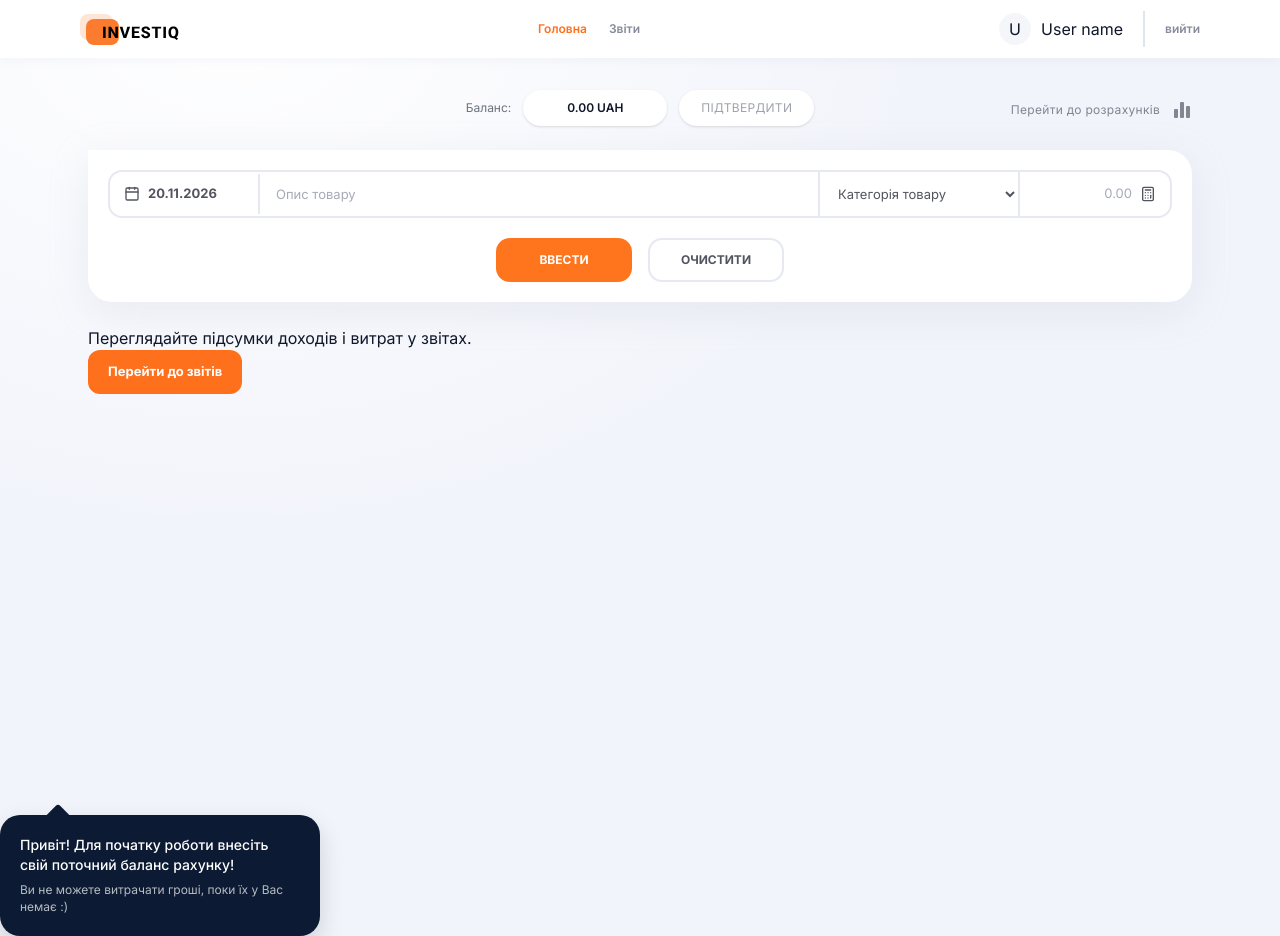
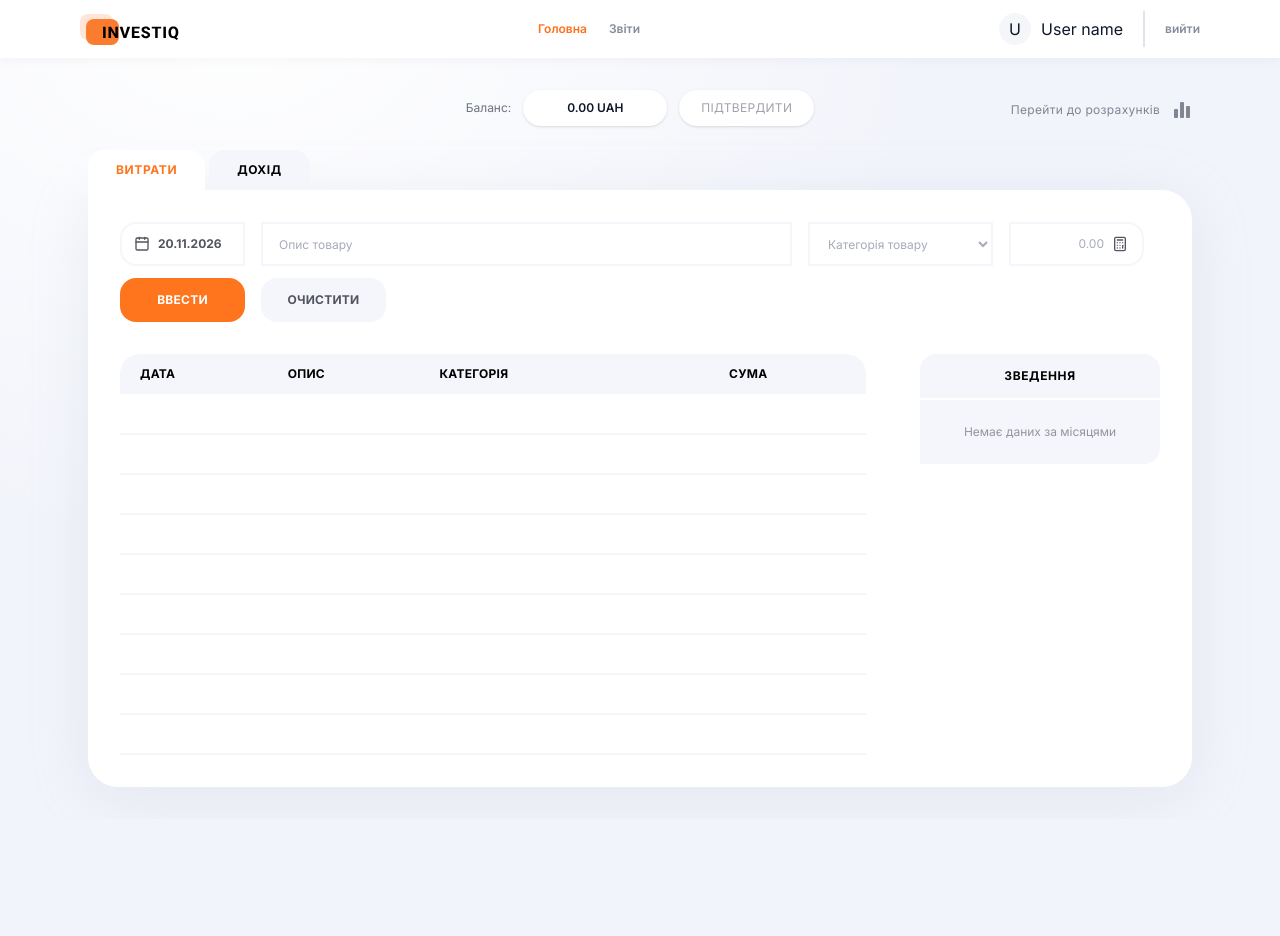
Before and after one commit to Hlib612/invest_iq, a React (Vite) app in the folder finance-app/: page /dashboard in a window 1280 px wide. After the commit the page ends 819 px from the top, so only its background shows below. Built offline with nearby package versions, Linux system fonts and the light colour scheme.

Commit message:
feat: complete dashboard layout, transaction form, summary, and balance tooltip
- add expenses/income tabs and single-row transaction form
- implement transaction table, monthly summary, and delete flow
- add post-auth balance tooltip with outside-click dismissal

```diff
--- a/finance-app/package.json
+++ b/finance-app/package.json
@@ -40,6 +40,7 @@
     "eslint-plugin-react-refresh": "^0.5.7",
     "globals": "^17.13.0",
     "prettier": "^3.10.1",
+    "sass": "^1.108.2",
     "sass-embedded": "^1.108.2",
     "typescript": "~6.0.3",
     "typescript-eslint": "^8.72.1",
--- a/finance-app/src/components/BalanceBar.tsx
+++ b/finance-app/src/components/BalanceBar.tsx
@@ -1,3 +1,6 @@
+import { useEffect, useRef } from 'react';
+import { useAppDispatch, useAppSelector } from '@/app/hooks';
+import { dismissBalanceTooltip } from '@/features/auth/authSlice';
 import { useBalance } from '@/hooks/useBalance';
 import { formatMoney } from '@/utils/formatMoney';
 import { ReportsLink } from './ReportsLink';
@@ -11,13 +14,35 @@ interface Props {
 const pill = 'rounded-full border-2 border-white bg-white px-5 py-2 shadow-sm';
 
 export function BalanceBar({ onConfirm, showReportsLink = true }: Props) {
+  const dispatch = useAppDispatch();
   const balance = useBalance();
-  const isNewUser = balance === 0;
+  const showBalanceTooltip = useAppSelector((state) => state.auth.showBalanceTooltip);
+  const tooltipWrapperRef = useRef<HTMLDivElement | null>(null);
+
+  useEffect(() => {
+    if (!showBalanceTooltip) return;
+
+    const handleOutsideClick = (event: MouseEvent) => {
+      const target = event.target as Node | null;
+      if (
+        tooltipWrapperRef.current &&
+        target &&
+        !tooltipWrapperRef.current.contains(target)
+      ) {
+        dispatch(dismissBalanceTooltip());
+      }
+    };
+
+    document.addEventListener('mousedown', handleOutsideClick);
+    return () => {
+      document.removeEventListener('mousedown', handleOutsideClick);
+    };
+  }, [showBalanceTooltip, dispatch]);
 
   return (
     <div className="mb-6 grid items-center gap-4 md:grid-cols-3">
       <div className="hidden md:block" />
-      <div className="flex items-center justify-center gap-3 justify-self-center">
+      <div className="relative flex items-center justify-center gap-3 justify-self-center">
         <span className="text-xs text-ink/60">Баланс:</span>
         <div className={`${pill} min-w-36 text-center text-xs font-semibold`}>
           {formatMoney(balance)} UAH
@@ -30,7 +55,14 @@ export function BalanceBar({ onConfirm, showReportsLink = true }: Props) {
           Підтвердити
         </button>
 
-        {isNewUser && <WelcomeTooltip />}
+        {showBalanceTooltip && (
+          <div
+            ref={tooltipWrapperRef}
+            className="absolute top-full left-1/2 z-30 mt-3 -translate-x-1/2"
+          >
+            <WelcomeTooltip />
+          </div>
+        )}
       </div>
       <div className="justify-self-center md:justify-self-end">
         {showReportsLink && <ReportsLink className="text-xs" />}
--- /dev/null
+++ b/finance-app/src/components/Summary/Summary.tsx
@@ -0,0 +1,38 @@
+import { useAppSelector } from '@/app/hooks';
+import { selectMonthlySummary } from '@/features/transactions/selectors';
+
+function formatSummaryAmount(value: number): string {
+  const [whole = '0', cents = '00'] = Math.abs(value).toFixed(2).split('.');
+  const withSpaces = whole.replace(/\B(?=(\d{3})+(?!\d))/g, ' ');
+  return `${withSpaces}.${cents}`;
+}
+
+export function Summary() {
+  const rows = useAppSelector(selectMonthlySummary);
+
+  return (
+    <aside className="w-full overflow-hidden rounded-t-2xl rounded-br-2xl bg-[#F5F6FB] lg:w-60 shrink-0">
+      <div className="border-b-2 border-white py-3.5 text-center text-xs font-bold tracking-wider text-[#000000] uppercase">
+        Зведення
+      </div>
+
+      {rows.length === 0 ? (
+        <div className="px-5 py-6 text-center text-xs text-[#52555F]/60">
+          Немає даних за місяцями
+        </div>
+      ) : (
+        <ul className="divide-y-2 divide-white">
+          {rows.map((row) => (
+            <li
+              key={`${row.year}-${row.month}`}
+              className="flex items-center justify-between px-5 py-3 text-xs text-[#52555F]"
+            >
+              <span className="uppercase">{row.label}</span>
+              <span>{formatSummaryAmount(row.total)}</span>
+            </li>
+          ))}
+        </ul>
+      )}
+    </aside>
+  );
+}
--- a/finance-app/src/components/TransactionForm/TransactionForm.module.scss
+++ b/finance-app/src/components/TransactionForm/TransactionForm.module.scss
@@ -1,25 +1,23 @@
 .form {
   display: flex;
   flex-direction: column;
-  gap: 20px;
-  margin-top: 20px;
-  margin-bottom: 24px;
-  padding: 20px;
-  background-color: #ffffff;
-  border-radius: 0 24px 24px 24px;
-  box-shadow: 0 10px 40px rgba(170, 178, 197, 0.2);
+  gap: 12px;
+
+  @media (max-width: 1024px) {
+    padding: 20px;
+    border-radius: 0 20px 20px 20px;
+  }
 }
 
 .row {
   display: grid;
-  grid-template-columns: 150px 1fr 200px 150px;
+  grid-template-columns: 125px minmax(180px, 1fr) 185px 135px auto;
   align-items: center;
-  border: 2px solid #e6e9f2;
-  border-radius: 14px;
-  background-color: #ffffff;
+  gap: 16px;
 
-  @media (max-width: 900px) {
+  @media (max-width: 1024px) {
     grid-template-columns: 1fr;
+    gap: 12px;
   }
 }
 
@@ -27,13 +25,28 @@
   display: flex;
   align-items: center;
   gap: 8px;
-  padding: 10px 14px;
-  border-right: 2px solid #e6e9f2;
-  font-size: 13px;
+  height: 44px;
+  padding: 0 12px;
+  border: 2px solid #f5f6fc;
+  border-radius: 16px 0 0 16px;
+  font-size: 12px;
   font-weight: 700;
   color: #52555f;
+  background-color: #ffffff;
 
-  // Стилі самого календарика, який відкривається при кліку на дату
+  :global(.react-datepicker-wrapper),
+  :global(.react-datepicker__input-container),
+  :global(.react-datepicker__input-container input) {
+    width: 100%;
+    border: none;
+    outline: none;
+    background: transparent;
+    font-size: 12px;
+    font-weight: 700;
+    color: #52555f;
+    cursor: pointer;
+  }
+
   :global(.react-datepicker) {
     font-family: inherit;
     border: 1px solid #e6e9f2;
@@ -58,21 +71,28 @@
   :global(.react-datepicker__day:hover) {
     border-radius: 8px;
   }
+
+  @media (max-width: 1024px) {
+    border-radius: 16px;
+  }
 }
 
 .input {
   width: 100%;
   height: 44px;
   padding: 0 16px;
-  border: none;
-  border-right: 2px solid #e6e9f2;
+  border: 2px solid #f5f6fc;
   outline: none;
-  background-color: transparent;
-  font-size: 13px;
+  background-color: #ffffff;
+  font-size: 12px;
   color: #52555f;
 
   &::placeholder {
     color: #a6abb9;
+  }
+
+  @media (max-width: 1024px) {
+    border-radius: 16px;
   }
 }
 
@@ -80,13 +100,16 @@
   width: 100%;
   height: 44px;
   padding: 0 14px;
-  border: none;
-  border-right: 2px solid #e6e9f2;
+  border: 2px solid #f5f6fc;
   outline: none;
   background-color: #ffffff;
-  font-size: 13px;
-  color: #52555f;
+  font-size: 12px;
+  color: #a6abb9;
   cursor: pointer;
+
+  @media (max-width: 1024px) {
+    border-radius: 16px;
+  }
 }
 
 .amountBox {
@@ -94,8 +117,15 @@
   align-items: center;
   justify-content: space-between;
   gap: 8px;
+  height: 44px;
   padding: 0 14px;
-  height: 44px;
+  border: 2px solid #f5f6fc;
+  border-radius: 0 16px 16px 0;
+  background-color: #ffffff;
+
+  @media (max-width: 1024px) {
+    border-radius: 16px;
+  }
 }
 
 .amountInput {
@@ -104,7 +134,7 @@
   outline: none;
   background-color: transparent;
   text-align: right;
-  font-size: 13px;
+  font-size: 12px;
   font-weight: 700;
   color: #52555f;
 
@@ -121,41 +151,47 @@
 
 .buttons {
   display: flex;
-  justify-content: center;
   align-items: center;
   gap: 16px;
+
+  @media (max-width: 1024px) {
+    justify-content: center;
+    margin-top: 8px;
+  }
 }
 
 .btnSubmit {
-  min-width: 136px;
+  min-width: 125px;
   height: 44px;
-  padding: 0 20px;
-  border-radius: 14px;
+  padding: 0 16px;
+  border-radius: 16px;
   border: none;
   background-color: #ff751d;
   color: #ffffff;
   font-size: 12px;
   font-weight: 700;
+  letter-spacing: 0.02em;
   text-transform: uppercase;
   cursor: pointer;
 }
 
 .btnReset {
-  min-width: 136px;
+  min-width: 125px;
   height: 44px;
-  padding: 0 20px;
-  border-radius: 14px;
-  border: 2px solid #e6e9f2;
-  background-color: #ffffff;
+  padding: 0 16px;
+  border-radius: 16px;
+  border: 2px solid #f5f6fc;
+  background-color: #f5f6fb;
   color: #52555f;
   font-size: 12px;
   font-weight: 700;
+  letter-spacing: 0.02em;
   text-transform: uppercase;
   cursor: pointer;
 }
 
 .error {
-  text-align: center;
+  margin: 0;
   color: #e53935;
   font-size: 12px;
   font-weight: 600;
--- a/finance-app/src/components/TransactionForm/TransactionForm.tsx
+++ b/finance-app/src/components/TransactionForm/TransactionForm.tsx
@@ -9,7 +9,6 @@ import { addTransaction } from '@/services/mock/transactionsApi';
 import type { ICategory, TransactionType } from '@/types';
 import styles from './TransactionForm.module.scss';
 
-// Категорії для вибору у формі
 const CATEGORIES: ICategory[] = [
   { id: 'food', name: 'Продукти', type: 'expense', color: '#FF751D' },
   { id: 'transport', name: 'Транспорт', type: 'expense', color: '#FF751D' },
@@ -23,7 +22,6 @@ const CATEGORIES: ICategory[] = [
   { id: 'extra-income', name: 'Дод. прибуток', type: 'income', color: '#FF751D' },
 ];
 
-// Проста функція: залишає цифри, крапку/кому та розбиває тисячі пробілами
 function formatAmountDisplay(rawText: string): string {
   let cleanText = '';
 
@@ -84,7 +82,6 @@ export function TransactionForm() {
     (state) => state.transactions.activeTab,
   );
 
-  // Стани полів форми
   const [date, setDate] = useState<Date | null>(new Date());
   const [description, setDescription] = useState('');
   const [categoryId, setCategoryId] = useState('');
@@ -93,6 +90,8 @@ export function TransactionForm() {
   const [isSubmitting, setIsSubmitting] = useState(false);
 
   const filteredCategories = CATEGORIES.filter((item) => item.type === activeTab);
+  const isCategoryValidForTab = filteredCategories.some((cat) => cat.id === categoryId);
+  const effectiveCategoryId = isCategoryValidForTab ? categoryId : '';
 
   const handleReset = () => {
     setDate(new Date());
@@ -102,7 +101,6 @@ export function TransactionForm() {
     setError('');
   };
 
-  // Відправка форми
   const handleSubmit = async (e: FormEvent) => {
     e.preventDefault();
 
@@ -113,7 +111,7 @@ export function TransactionForm() {
       return;
     }
 
-    if (categoryId === '') {
+    if (effectiveCategoryId === '') {
       setError('Оберіть категорію');
       return;
     }
@@ -132,7 +130,7 @@ export function TransactionForm() {
       const created = await addTransaction({
         amount,
         type: activeTab,
-        categoryId,
+        categoryId: effectiveCategoryId,
         description: description.trim(),
         date: selectedDate.toISOString(),
       });
@@ -152,9 +150,7 @@ export function TransactionForm() {
 
   return (
     <form className={styles.form} onSubmit={handleSubmit}>
-      {/* Рядок з полями: Дата, Опис, Категорія, Сума */}
       <div className={styles.row}>
-        {/* Поле 1: Дата */}
         <div className={styles.dateBox}>
           <Calendar size={16} className={styles.iconMuted} />
           <DatePicker
@@ -164,7 +160,6 @@ export function TransactionForm() {
           />
         </div>
 
-        {/* Поле 2: Опис */}
         <input
           type="text"
           className={styles.input}
@@ -173,10 +168,9 @@ export function TransactionForm() {
           onChange={(e) => setDescription(e.target.value)}
         />
 
-        {/* Поле 3: Категорія */}
         <select
           className={styles.select}
-          value={categoryId}
+          value={effectiveCategoryId}
           onChange={(e) => setCategoryId(e.target.value)}
         >
           <option value="">
@@ -189,7 +183,6 @@ export function TransactionForm() {
           ))}
         </select>
 
-        {/* Поле 4: Сума */}
         <div className={styles.amountBox}>
           <input
             type="text"
@@ -203,16 +196,19 @@ export function TransactionForm() {
         </div>
       </div>
 
-      {/* Повідомлення про помилку, якщо щось не заповнено */}
       {error !== '' && <p className={styles.error}>{error}</p>}
 
-      {/* Кнопки ВВЕСТИ та ОЧИСТИТИ */}
       <div className={styles.buttons}>
         <button type="submit" className={styles.btnSubmit} disabled={isSubmitting}>
           {isSubmitting ? 'Збереження...' : 'Ввести'}
         </button>
 
-        <button type="button" className={styles.btnReset} onClick={handleReset}>
+        <button
+          type="button"
+          className={styles.btnReset}
+          onClick={handleReset}
+          disabled={isSubmitting}
+        >
           Очистити
         </button>
       </div>
--- a/finance-app/src/components/Transiction/TransactionRow.tsx
+++ b/finance-app/src/components/Transiction/TransactionRow.tsx
@@ -13,6 +13,36 @@ import {
   DeleteButton,
 } from './TransactionTable.styled';
 
+const CATEGORY_LABELS: Record<string, string> = {
+  food: 'Продукти',
+  transport: 'Транспорт',
+  entertainment: 'Розваги',
+  health: "Здоров'я",
+  clothes: 'Одяг',
+  utilities: 'Комунальні',
+  sport: 'Спорт',
+  cafe: 'Кафе',
+  salary: 'ЗП',
+  'extra-income': 'Дод. прибуток',
+};
+
+function formatDateUA(rawDate: string): string {
+  const parsed = new Date(rawDate);
+  if (Number.isNaN(parsed.getTime())) {
+    return rawDate;
+  }
+  const day = String(parsed.getDate()).padStart(2, '0');
+  const month = String(parsed.getMonth() + 1).padStart(2, '0');
+  const year = parsed.getFullYear();
+  return `${day}.${month}.${year}`;
+}
+
+function formatAmountWithSpaces(value: number): string {
+  const [whole = '0', cents = '00'] = Math.abs(value).toFixed(2).split('.');
+  const withSpaces = whole.replace(/\B(?=(\d{3})+(?!\d))/g, ' ');
+  return `${withSpaces}.${cents}`;
+}
+
 interface TransactionRowProps {
   item: ITransaction;
 }
@@ -22,7 +52,8 @@ export const TransactionRow: React.FC<TransactionRowProps> = ({ item }) => {
   const [isModalOpen, setIsModalOpen] = useState(false);
 
   const isExpense = item.type === 'expense';
-  const formattedAmount = `${isExpense ? '- ' : ''}${Number(item.amount).toFixed(2)} грн.`;
+  const formattedAmount = `${isExpense ? '- ' : ''}${formatAmountWithSpaces(Number(item.amount))} грн.`;
+  const categoryName = CATEGORY_LABELS[item.categoryId] ?? item.categoryId;
 
   const handleConfirmDelete = () => {
     dispatch(deleteTransaction(item.id));
@@ -31,9 +62,9 @@ export const TransactionRow: React.FC<TransactionRowProps> = ({ item }) => {
   return (
     <>
       <Tr>
-        <DateCell>{item.date}</DateCell>
+        <DateCell>{formatDateUA(item.date)}</DateCell>
         <DescriptionCell>{item.description}</DescriptionCell>
-        <CategoryCell>{item.categoryId}</CategoryCell>
+        <CategoryCell>{categoryName}</CategoryCell>
         <AmountCell $isExpense={isExpense}>{formattedAmount}</AmountCell>
         <ActionCell>
           <DeleteButton
--- a/finance-app/src/components/Transiction/TransactionTable.tsx
+++ b/finance-app/src/components/Transiction/TransactionTable.tsx
@@ -2,12 +2,15 @@ import React from 'react';
 import { useSelector } from 'react-redux';
 import type { RootState } from '@/app/store';
 import { TransactionRow } from './TransactionRow';
-import { TableWrapper, Table, TableHead, Th } from './TransactionTable.styled';
+import { TableWrapper, Table, TableHead, Th, Tr } from './TransactionTable.styled';
+
+const MIN_ROWS = 9;
 
 export const TransactionTable: React.FC = () => {
   const { items, activeTab } = useSelector((state: RootState) => state.transactions);
 
-  const filteredTransactions = items.filter(item => item.type === activeTab);
+  const filteredTransactions = items.filter((item) => item.type === activeTab);
+  const emptyRowsCount = Math.max(0, MIN_ROWS - filteredTransactions.length);
 
   return (
     <TableWrapper>
@@ -22,8 +25,13 @@ export const TransactionTable: React.FC = () => {
           </tr>
         </TableHead>
         <tbody>
-          {filteredTransactions.map(item => (
+          {filteredTransactions.map((item) => (
             <TransactionRow key={item.id} item={item} />
+          ))}
+          {Array.from({ length: emptyRowsCount }).map((_, idx) => (
+            <Tr key={`empty-${idx}`}>
+              <td colSpan={5} className="h-10" />
+            </Tr>
           ))}
         </tbody>
       </Table>
--- a/finance-app/src/features/transactions/selectors.ts
+++ b/finance-app/src/features/transactions/selectors.ts
@@ -2,6 +2,7 @@ import { createSelector } from '@reduxjs/toolkit';
 import type { RootState } from '@/app/store';
 
 export const selectTransactions = (state: RootState) => state.transactions.items;
+export const selectActiveTab = (state: RootState) => state.transactions.activeTab;
 
 // баланс = доходи - витрати (округлення до копійок проти похибок float)
 export const selectBalance = createSelector(selectTransactions, (items) => {
@@ -11,3 +12,55 @@ export const selectBalance = createSelector(selectTransactions, (items) => {
   );
   return Math.round(total * 100) / 100;
 });
+
+const MONTH_NAMES_UA = [
+  'СІЧЕНЬ',
+  'ЛЮТИЙ',
+  'БЕРЕЗЕНЬ',
+  'КВІТЕНЬ',
+  'ТРАВЕНЬ',
+  'ЧЕРВЕНЬ',
+  'ЛИПЕНЬ',
+  'СЕРПЕНЬ',
+  'ВЕРЕСЕНЬ',
+  'ЖОВТЕНЬ',
+  'ЛИСТОПАД',
+  'ГРУДЕНЬ',
+];
+
+export const selectMonthlySummary = createSelector(
+  [selectTransactions, selectActiveTab],
+  (items, activeTab) => {
+    const filtered = items.filter((t) => t.type === activeTab);
+    const map = new Map<
+      string,
+      { year: number; month: number; label: string; total: number }
+    >();
+
+    for (const item of filtered) {
+      const parsed = new Date(item.date);
+      if (Number.isNaN(parsed.getTime())) continue;
+
+      const year = parsed.getFullYear();
+      const month = parsed.getMonth();
+      const key = `${year}-${month}`;
+      const existing = map.get(key);
+
+      if (existing) {
+        existing.total = Math.round((existing.total + item.amount) * 100) / 100;
+      } else {
+        map.set(key, {
+          year,
+          month,
+          label: MONTH_NAMES_UA[month] ?? '',
+          total: Math.round(item.amount * 100) / 100,
+        });
+      }
+    }
+
+    // Сортуємо від новіших місяців до старіших і беремо останні 6 (як у Фігмі)
+    return Array.from(map.values())
+      .sort((a, b) => (b.year !== a.year ? b.year - a.year : b.month - a.month))
+      .slice(0, 6);
+  },
+);
--- a/finance-app/src/pages/DashboardPage.tsx
+++ b/finance-app/src/pages/DashboardPage.tsx
@@ -1,13 +1,15 @@
 import { useEffect } from 'react';
-import { Link } from 'react-router-dom';
-import { useAppDispatch } from '@/app/hooks';
+import { useAppDispatch, useAppSelector } from '@/app/hooks';
 import { BalanceBar } from '@/components/BalanceBar';
-import { setTransactions } from '@/features/transactions/transactionsSlice';
+import { setActiveTab, setTransactions } from '@/features/transactions/transactionsSlice';
 import { getTransactions } from '@/services/mock';
 import TransactionForm from '@/components/TransactionForm/TransactionForm';
+import { TransactionTable } from '@/components/Transiction/TransactionTable';
+import { Summary } from '@/components/Summary/Summary';
 
 function DashboardPage() {
   const dispatch = useAppDispatch();
+  const activeTab = useAppSelector((state) => state.transactions.activeTab);
 
   useEffect(() => {
     getTransactions().then((items) => dispatch(setTransactions(items)));
@@ -16,11 +18,45 @@ function DashboardPage() {
   return (
     <main className="mx-auto max-w-6xl px-6 py-8">
       <BalanceBar />
-      <TransactionForm />
-      <p>Переглядайте підсумки доходів і витрат у звітах.</p>
-      <Link className="dashboard-report-link" to="/reports">
-        Перейти до звітів
-      </Link>
+
+      <div className="mt-6">
+        <div className="flex items-center gap-1">
+          <button
+            type="button"
+            onClick={() => dispatch(setActiveTab('expense'))}
+            className={
+              activeTab === 'expense'
+                ? 'rounded-t-2xl bg-white px-7 py-3 text-xs font-bold tracking-wider text-[#FF751D] uppercase'
+                : 'rounded-t-2xl bg-[#F5F6FB] px-7 py-3 text-xs font-bold tracking-wider text-[#000000] uppercase'
+            }
+          >
+            Витрати
+          </button>
+
+          <button
+            type="button"
+            onClick={() => dispatch(setActiveTab('income'))}
+            className={
+              activeTab === 'income'
+                ? 'rounded-t-2xl bg-white px-7 py-3 text-xs font-bold tracking-wider text-[#FF751D] uppercase'
+                : 'rounded-t-2xl bg-[#F5F6FB] px-7 py-3 text-xs font-bold tracking-wider text-[#000000] uppercase'
+            }
+          >
+            Дохід
+          </button>
+        </div>
+
+        <div className="rounded-b-[30px] rounded-tr-[30px] bg-white p-6 shadow-[0_10px_60px_rgba(170,178,197,0.2)] lg:p-8">
+          <TransactionForm />
+
+          <div className="mt-8 flex flex-col items-start gap-8 lg:flex-row">
+            <div className="w-full flex-1">
+              <TransactionTable />
+            </div>
+            <Summary />
+          </div>
+        </div>
+      </div>
     </main>
   );
 }
```
Also changed, not shown: finance-app/src/features/auth/authSlice.ts (+12 -2 lines), 2 other files (tests, documents, lock files or other folders).
